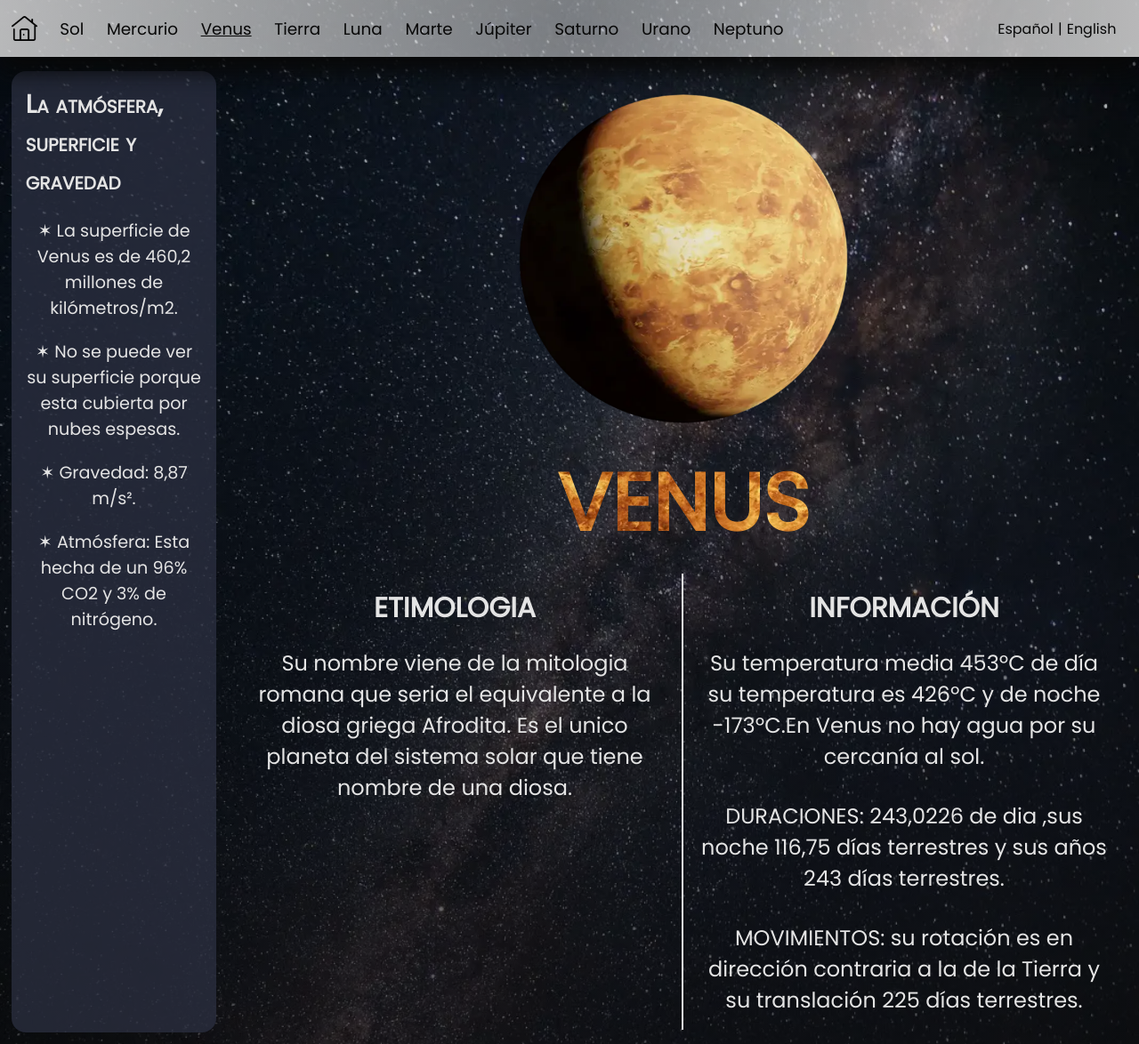
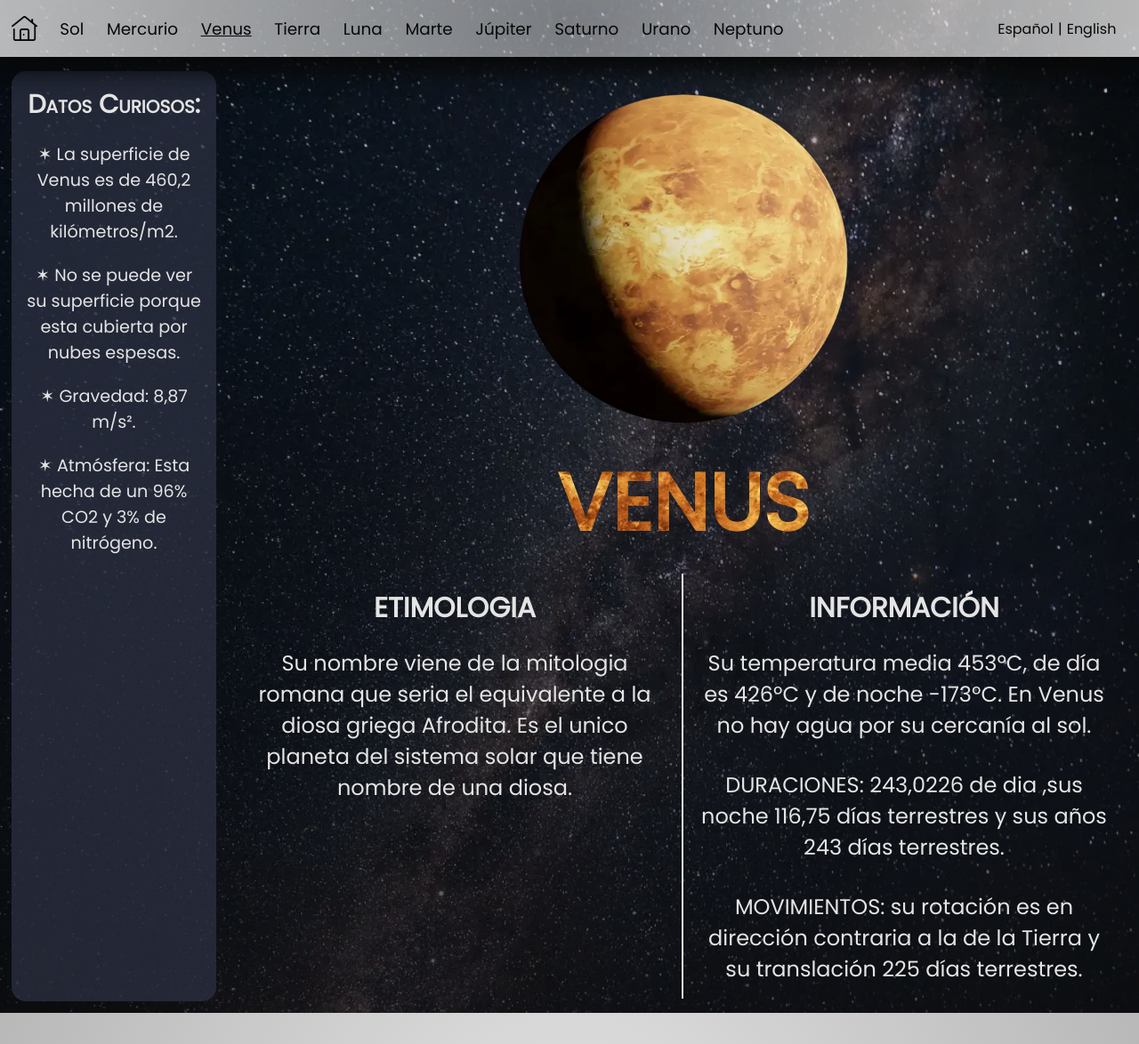
Before and after one commit to Alejandro-Garcia-Morato/Cosmos, a plain HTML site: page paginas/venus.html in a window 1280 px wide. Shown: the top 1174 px of the page at 89% size. Drawn offline with Linux system fonts and the light colour scheme.

Commit message:
Update venus.html

```diff
--- a/paginas/venus.html
+++ b/paginas/venus.html
@@ -68,7 +68,7 @@
                 </article>
                 <article  class="articulo-planetas">
                     <h2 class="articulo-planetas-titulo" id="segundo-article-venus">información</h2>
-                    <p id="uno-venus">Su temperatura media 453ºC de día su temperatura es 426ºC y de noche -173ºC.En Venus no hay agua por su cercanía al sol.</p>
+                    <p id="uno-venus">Su temperatura media 453ºC, de día es 426ºC y de noche -173ºC. En Venus no hay agua por su cercanía al sol.</p>
                     <p id="dos-venus">DURACIONES: 243,0226 de dia ,sus noche 116,75 días terrestres y sus años 243 días terrestres.</p>
                     <p id="tres-venus">MOVIMIENTOS: su rotación es en dirección contraria a la de la Tierra y su translación 225 días terrestres.</p>
                 </article>
@@ -76,7 +76,7 @@
         </main>
         <!--Aside-->
         <aside class="aside-planetas">
-            <h3 class="aside-titulo" id="aside-venus">La atmósfera, superficie y gravedad</h3>
+            <h3 class="aside-titulo" id="aside-venus">Datos Curiosos:</h3>
             <p id="uno-aside-venus"> La superficie de Venus es de 460,2 millones de kilómetros/m2.</p>
             <p id="dos-aside-venus"> No se puede ver su superficie porque esta cubierta por nubes espesas.</p>
             <p id="tres-aside-venus"> Gravedad: 8,87 m/s².</p>
```
